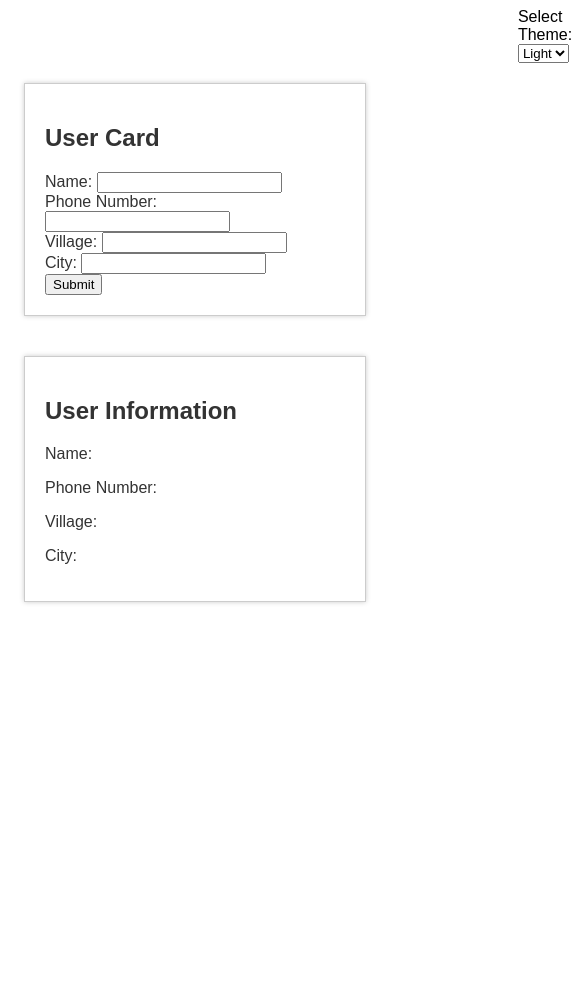
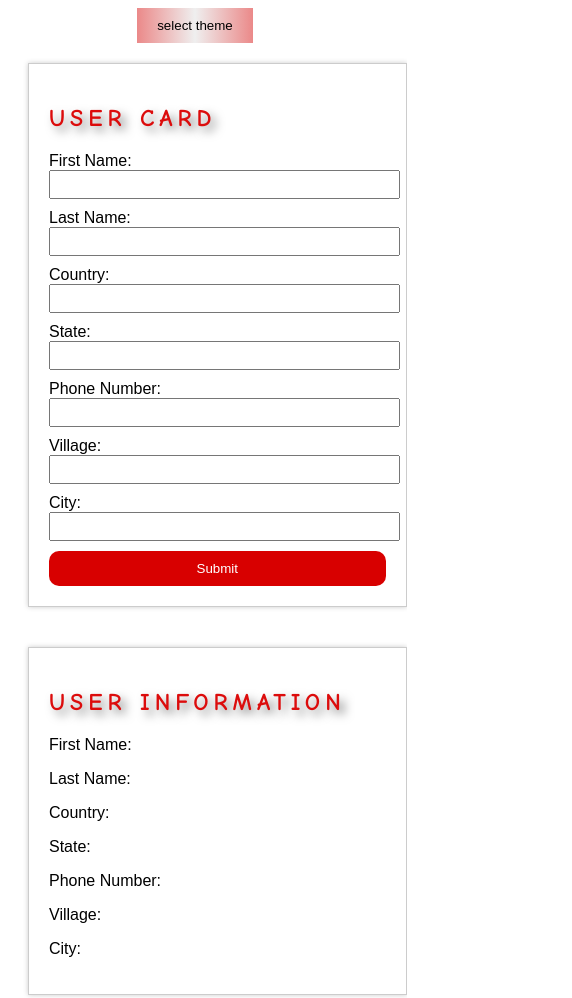
Before and after one commit to namishagurunani/JavaSciptday-7, a plain HTML site: page Card-Project/index.html in a window 390 px wide. Shown: the whole page, 572 px wide, since content can reach past the window. Before the commit the page ends 844 px from the top, so only its background shows below. Drawn offline with Linux system fonts and the light colour scheme.

Commit message:
Project Completed

```diff
--- a/Card-Project/index.html
+++ b/Card-Project/index.html
@@ -3,22 +3,29 @@
 <head>
     <meta charset="UTF-8">
     <meta name="viewport" content="width=device-width, initial-scale=1.0">
-    <title>Information Card</title>
+    <title>User Information Card</title>
     <link rel="stylesheet" href="style.css">
 </head>
 <body>
     <div class="theme">
-        <label for="themeSelect">Select Theme:</label>
         <select id="themeSelect">
+            <option value="" selected="" disabled="">select theme</option>
             <option value="light">Light</option>
             <option value="dark">Dark</option>
         </select>
     </div>
+    <div class="information-container">
     <div class="card light">
         <h2>User Card</h2>
         <form id="userForm">
-            <label for="name">Name:</label>
-            <input type="text" id="name" required><br>
+            <label for="firstName">First Name:</label>
+            <input type="text" id="firstName" required><br>
+            <label for="lastName">Last Name:</label>
+            <input type="text" id="lastName" required><br>
+            <label for="country">Country:</label>
+            <input type="text" id="country" required><br>
+            <label for="state">State:</label>
+            <input type="text" id="state" required><br>
             <label for="phone">Phone Number:</label>
             <input type="tel" id="phone" required><br>
             <label for="village">Village:</label>
@@ -30,11 +37,15 @@
     </div>
     <div class="card light" id="userCard">
         <h2>User Information</h2>
-        <p>Name: <span id="displayedName"></span></p>
+        <p>First Name: <span id="displayedFirstName"></span></p>
+        <p>Last Name: <span id="displayedLastName"></span></p>
+        <p>Country: <span id="displayedCountry"></span></p>
+        <p>State: <span id="displayedState"></span></p>
         <p>Phone Number: <span id="displayedPhone"></span></p>
         <p>Village: <span id="displayedVillage"></span></p>
         <p>City: <span id="displayedCity"></span></p>
     </div>
+</div>
     <script src="script.js"></script>
 </body>
 </html>
--- a/Card-Project/script.js
+++ b/Card-Project/script.js
@@ -4,18 +4,27 @@ const userForm = document.getElementById('userForm');
 
 // Function to update the displayed user information
 function updateUserCard() {
-            const name = document.getElementById('name').value;
+    const firstName = document.getElementById('firstName').value;
+    const lastName = document.getElementById('lastName').value;
+    const country = document.getElementById('country').value;
+    const state = document.getElementById('state').value;
     const phone = document.getElementById('phone').value;
     const village = document.getElementById('village').value;
     const city = document.getElementById('city').value;
 
-            document.getElementById('displayedName').textContent = name;
+    document.getElementById('displayedFirstName').textContent = firstName;
+    document.getElementById('displayedLastName').textContent = lastName;
+    document.getElementById('displayedCountry').textContent = country;
+    document.getElementById('displayedState').textContent = state;
     document.getElementById('displayedPhone').textContent = phone;
     document.getElementById('displayedVillage').textContent = village;
     document.getElementById('displayedCity').textContent = city;
 
     // Store data in local storage
-            localStorage.setItem('name', name);
+    localStorage.setItem('firstName', firstName);
+    localStorage.setItem('lastName', lastName);
+    localStorage.setItem('country', country);
+    localStorage.setItem('state', state);
     localStorage.setItem('phone', phone);
     localStorage.setItem('village', village);
     localStorage.setItem('city', city);
@@ -23,13 +32,19 @@ const userForm = document.getElementById('userForm');
 
 // Function to load user information from local storage
 function loadUserFromLocalStorage() {
-            const name = localStorage.getItem('name');
+    const firstName = localStorage.getItem('firstName');
+    const lastName = localStorage.getItem('lastName');
+    const country = localStorage.getItem('country');
+    const state = localStorage.getItem('state');
     const phone = localStorage.getItem('phone');
     const village = localStorage.getItem('village');
     const city = localStorage.getItem('city');
 
-            if (name) {
-                document.getElementById('name').value = name;
+    if (firstName) {
+        document.getElementById('firstName').value = firstName;
+        document.getElementById('lastName').value = lastName;
+        document.getElementById('country').value = country;
+        document.getElementById('state').value = state;
         document.getElementById('phone').value = phone;
         document.getElementById('village').value = village;
         document.getElementById('city').value = city;
--- a/Card-Project/style.css
+++ b/Card-Project/style.css
@@ -1,3 +1,5 @@
+/* Default styles for larger screens */
+
 body {
     font-family: Arial, sans-serif;
     display: flex;
@@ -5,24 +7,86 @@ body {
     align-items: center;
     justify-content: center;
 }
+.information-container{
+    display: flex;
+    flex-direction: row;
+  }
+
 .card {
-    width: 300px;
+    width: 350px;
     padding: 20px;
     border: 1px solid #ccc;
     margin: 20px;
     box-shadow: 0 0 5px #ccc;
     background-color: #fff;
 }
+
+/* Header styles for larger screens */
+h2 {
+    color: #dc0c0c;
+    font-family: 'Comic Sans MS', cursive;
+    text-transform: uppercase;
+    letter-spacing: 5px;
+    text-shadow: 5px 5px 10px rgba(0, 0, 0, 0.5);
+}
+
 /* Light Theme */
 .light {
-    background-color: #fff;
-    color: #333;
+    background-color: transparent;
 }
+
 /* Dark Theme */
 .dark {
     background-color: #333;
     color: #fff;
 }
-.theme{
-   padding-left: 700px;
+
+/* Select styles for larger screens */
+select {
+    appearance: none;
+    -webkit-appearance: none;
+    -moz-appearance: none;
+    background-image: linear-gradient(to left, rgb(235, 137, 137), transparent, rgb(235, 137, 137));
+    border: none;
+    padding: 10px 20px;
+    text-align: center;
+    position: relative;
 }
+
+select option {
+    background-color: rgb(255, 127, 127);
+    position: relative;
+}
+
+/* Input and button styles for larger screens */
+input {
+    padding: 5px;
+    margin-bottom: 20px; /* Adjust spacing */
+}
+
+button {
+    background: none;
+    background-color: rgb(216, 0, 0);
+    border: none;
+    border-radius: 10px;
+    padding: 10px 30px;
+    color: white;
+}
+
+/* Additional responsive styles for smaller screens */
+@media screen and (max-width: 768px) {
+    .card {
+        width: 90%; /* Adjust card width for smaller screens */
+    }
+    .information-container{
+        flex-direction: column;
+      }
+    input {
+        width: 100%; /* Make input fields expand to full width */
+        margin-bottom: 10px; /* Reduce spacing for smaller screens */
+    }
+
+    button {
+        width: 100%; /* Make the button expand to full width */
+    }
+}
--- a/Local-Storage-Project/style.css
+++ b/Local-Storage-Project/style.css
@@ -3,8 +3,9 @@ body {
     background-color: #f0f0f0;
     margin: 0;
     padding: 0;
-    background-image: linear-gradient(black,transparent);
+    background-image: linear-gradient(rgb(0, 0, 0),transparent);
     height: 100vh;
+    position: relative;
 }
 .container {
     max-width: 600px;
@@ -15,11 +16,15 @@ body {
     box-shadow: 0px 0px 10px rgba(0, 0, 0, 0.2);
     text-align: center;
     background-color: transparent;
+    position: relative;
 }
 h1 {
-    color: #333;
-    font-size: 28px;
-    margin-bottom: 20px;
+    font-size: 48px;
+    color: #dc0c0c;
+    font-family: 'Comic Sans MS', cursive;
+    text-transform: uppercase;
+    letter-spacing: 5px;
+    text-shadow: 5px 5px 10px rgba(0, 0, 0, 0.5);
 }
 textarea {
     width: 100%;
@@ -30,3 +35,29 @@ textarea {
     resize: vertical;
     min-height: 200px;
 }
+.theme{
+    padding-left: 700px;
+ }
+ .light {
+    background-color: #fff;
+    color: #333;
+}
+/* Dark Theme */
+.dark {
+    background-color: #333;
+    color: #fff;
+}
+select {
+    appearance: none;
+    -webkit-appearance: none;
+    -moz-appearance: none;
+     background-image: linear-gradient(to left, rgb(240, 1, 1),transparent,rgb(240, 1, 1));
+    border: none;
+    padding: 10px 20px;
+    text-align: center;
+    position: relative;
+  }
+  select option{
+    background-color: rgb(255, 129, 127);
+    position: relative;
+  }
```
Also changed, not shown: Local-Storage-Project/index.html (+7 -0 lines), Local-Storage-Project/script.js (+10 -0 lines). Lines whose indentation alone changed are shown as unchanged.
